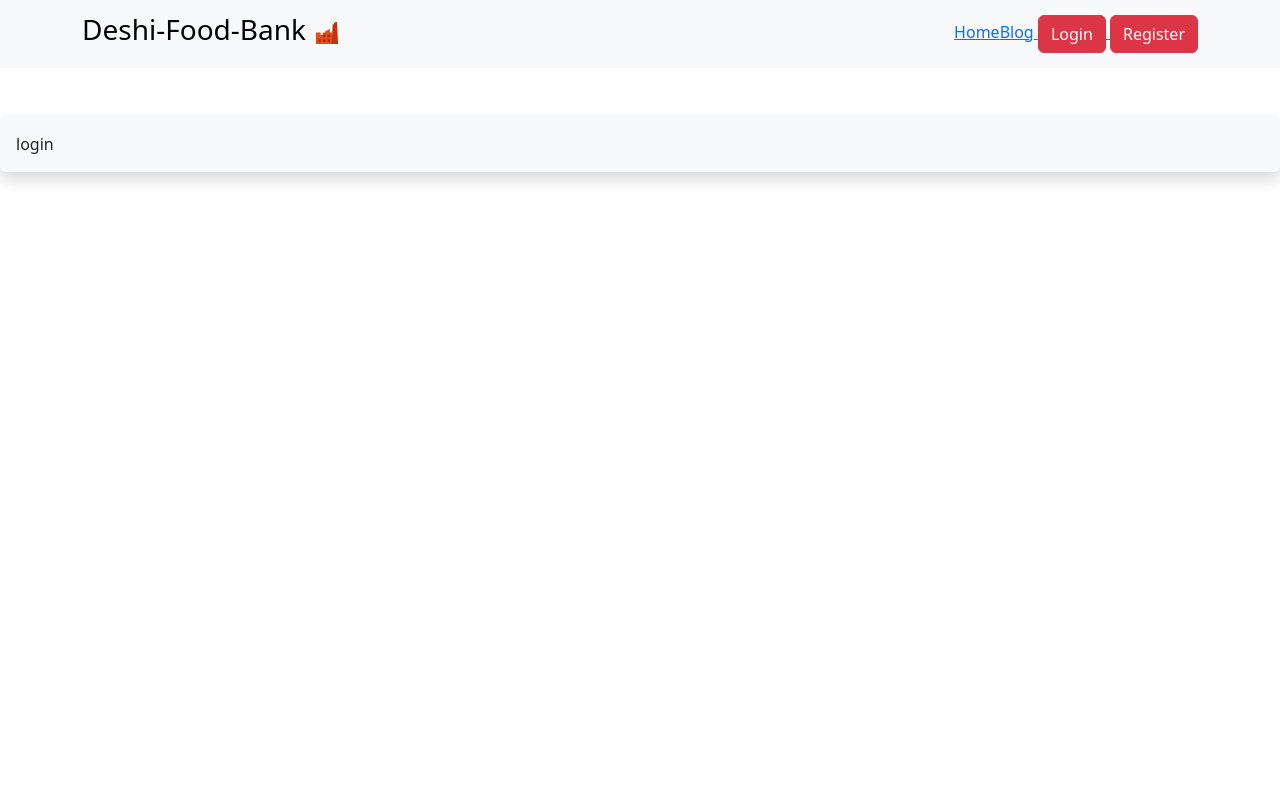
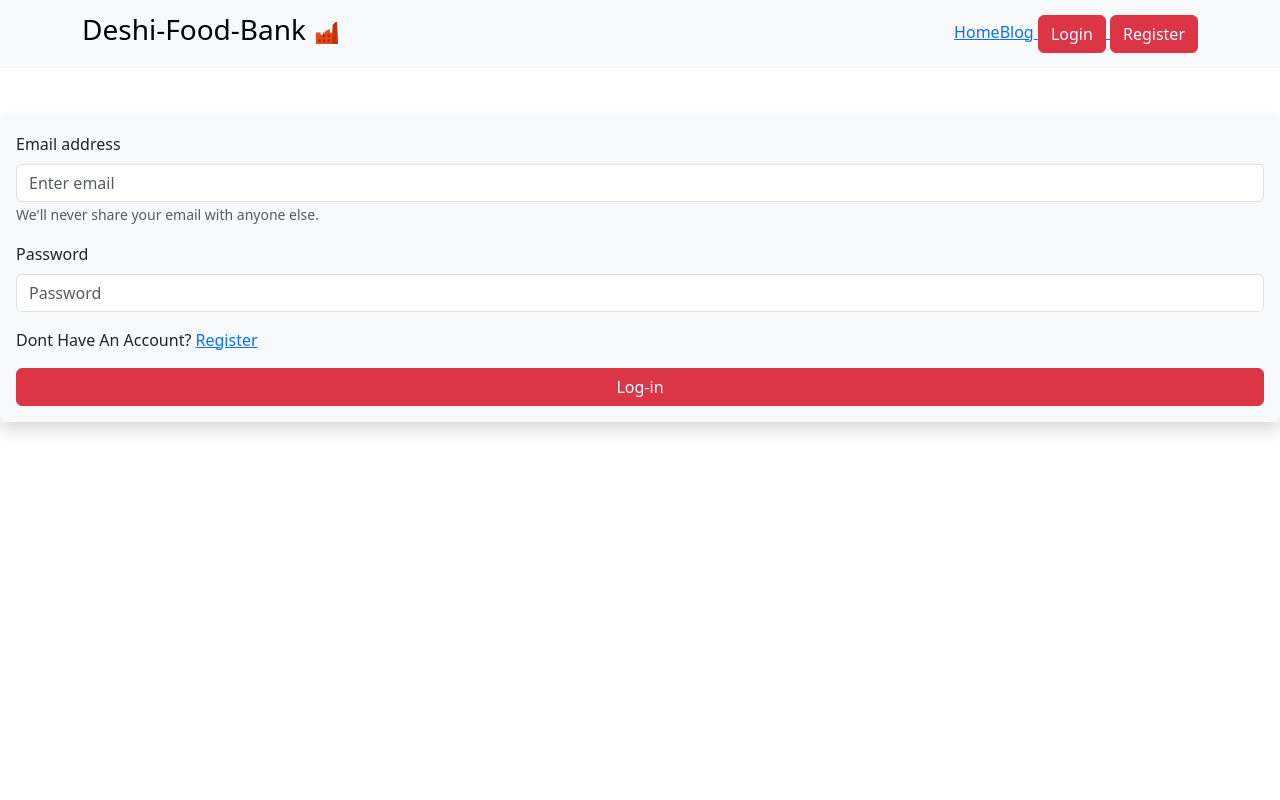
Before and after one commit to programmerasif/Korian-Food-Bank, a React (Vite) app in the folder ph-assignment10/: page /login in a window 1280 px wide. Shown: the top 800 px of the page. Built offline with nearby package versions, Linux system fonts and the light colour scheme.

Commit message:
login page done

```diff
--- a/ph-assignment10/src/components/Login/Login.jsx
+++ b/ph-assignment10/src/components/Login/Login.jsx
@@ -14,7 +14,24 @@ const Login = () => {
     }
     return (
         <div className='w-md-25 w-sm-50 mx-auto mt-5 shadow p-3 mb-5 bg-body-tertiary rounded'>
-             login
+             <Form onSubmit={handelLogin}>
+             <Form.Group className="mb-3" controlId="formBasicEmail">
+        <Form.Label>Email address</Form.Label>
+        <Form.Control type="email" placeholder="Enter email" name='email' required/>
+        <Form.Text className="text-muted">
+          We'll never share your email with anyone else.
+        </Form.Text>
+      </Form.Group>
+
+      <Form.Group className="mb-3" controlId="formBasicPassword">
+        <Form.Label>Password</Form.Label>
+        <Form.Control type="password" required placeholder="Password" name='password'/>
+      </Form.Group>
+      <Form.Group className="mb-3" >
+        Dont Have An Account? <Link to='/register'><span>Register</span></Link>
+      </Form.Group>
+      <button className='btn btn-danger w-100'>Log-in</button>
+    </Form>
         </div>
     );
 };
```
